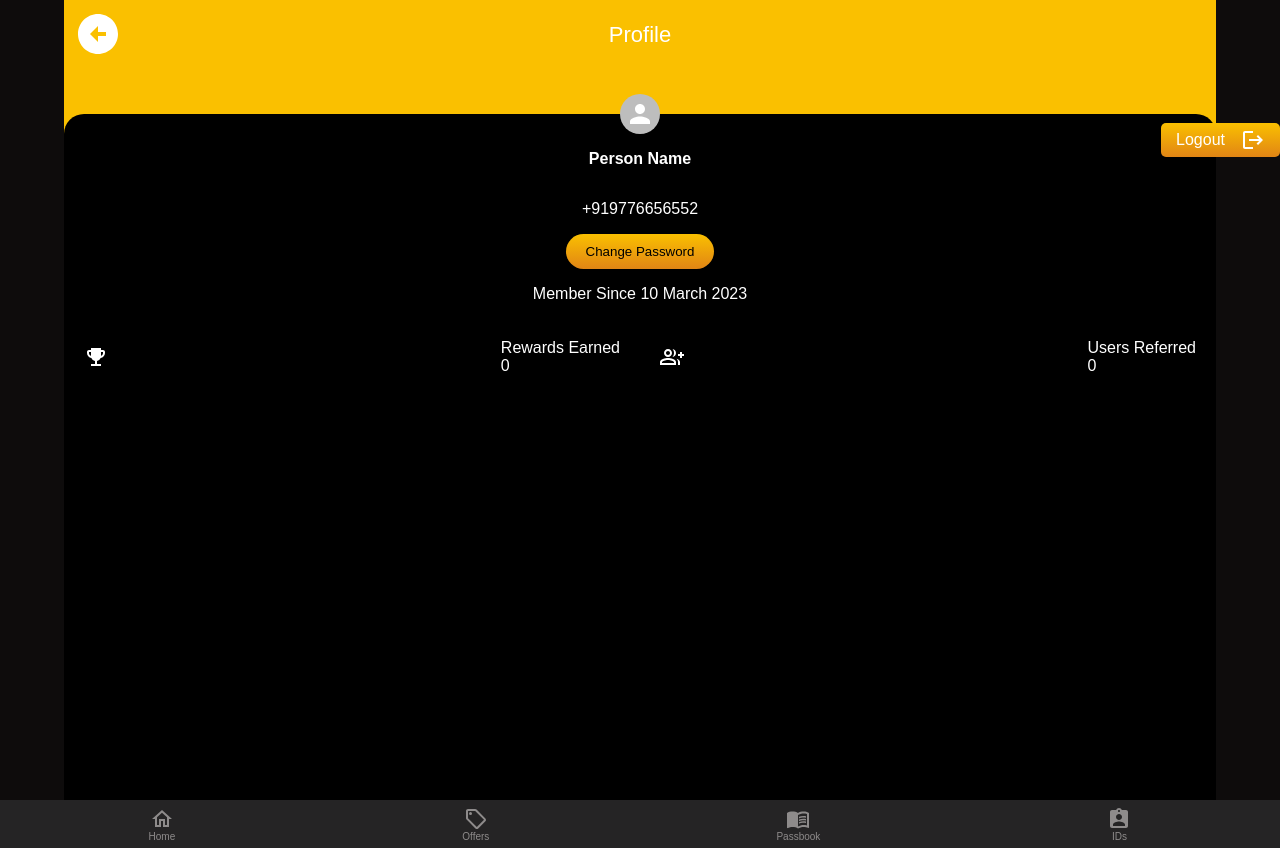
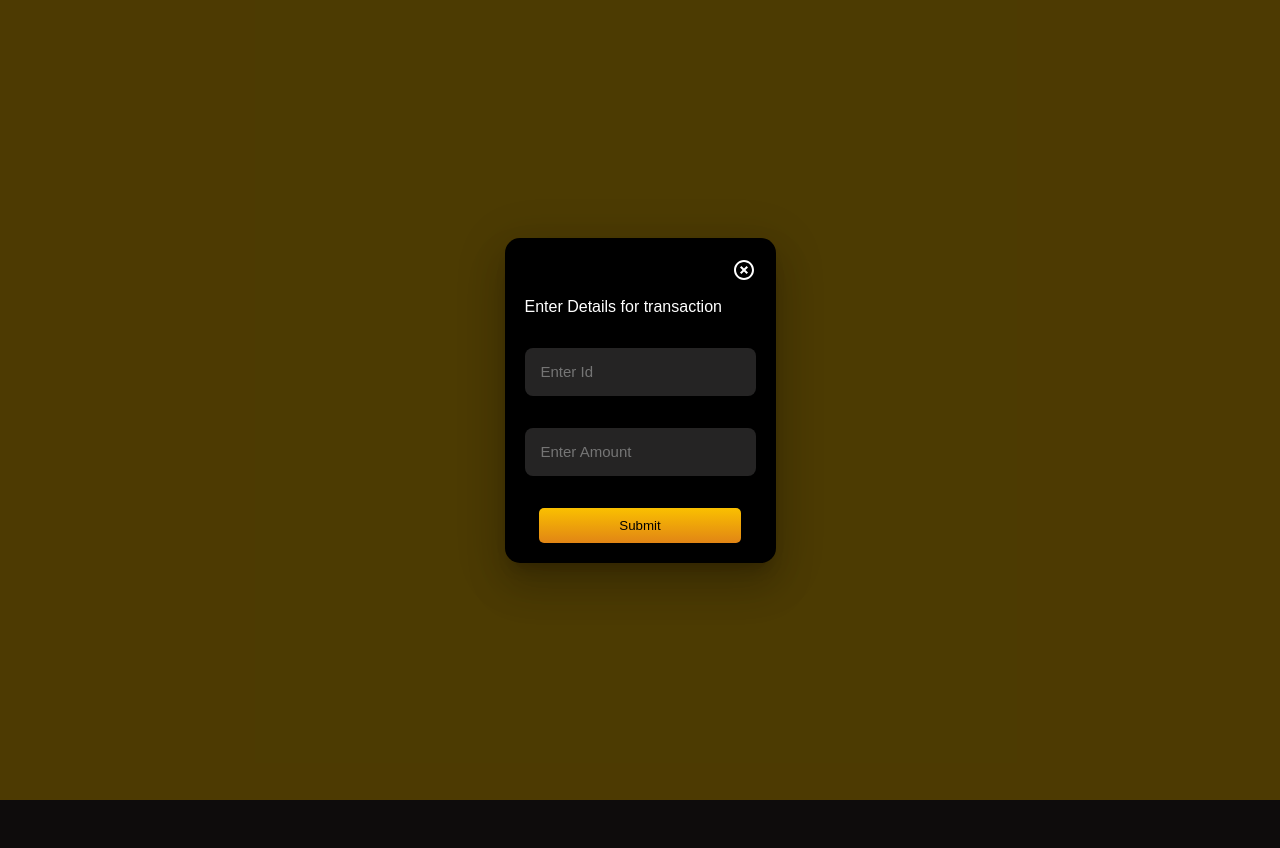
Before and after one commit to brijeshIvory/digital-wallet, a React (Create React App) app: page /profile in a window 1280 px wide. After the commit the page ends 800 px from the top, so only its background shows below. Built offline with nearby package versions, Linux system fonts and the light colour scheme.

Commit message:
third party transaction page added

```diff
--- a/src/App.js
+++ b/src/App.js
@@ -3,14 +3,16 @@ import Footer from "./Components/Footer";
 // import Passbook from "./Components/Passbook";
 import Router from "./Router/Router";
 // import CreateID from "./Components/CreateID";
-// import Passbook from "./Components/Passbook";
+import Passbook from "./Components/Passbook";
+import ThirdPartyTransaction from "./Components/3rdPartyTransaction/index.jsx";
 function App() {
   return (
     <div className="app">
-      <Router />
-      <Footer />
+      {/* <Router />
+      <Footer /> */}
       {/* <CreateID /> */}
       {/* <Passbook /> */}
+      <ThirdPartyTransaction />
     </div>
   );
 }
--- /dev/null
+++ b/src/Components/3rdPartyTransaction/index.jsx
@@ -0,0 +1,21 @@
+import React from "react";
+import Dialog from "@mui/material/Dialog";
+import "./index.scss";
+import HighlightOffIcon from "@mui/icons-material/HighlightOff";
+
+function ThirdPartyTransaction() {
+  return (
+    <Dialog onClose={() => {}} open={true} className="third-party-transaction">
+      <div className="close-icon-div">
+        <HighlightOffIcon onClick={() => {}} />
+      </div>
+      <div className="close-icon-div-text">Enter Details for transaction</div>
+      <input type="text" placeholder="Enter Id" />
+      <input type="number" placeholder="Enter Amount" />
+
+      <button>Submit</button>
+    </Dialog>
+  );
+}
+
+export default ThirdPartyTransaction;
--- /dev/null
+++ b/src/Components/3rdPartyTransaction/index.scss
@@ -0,0 +1,38 @@
+.third-party-transaction {
+  background-color: #fac00098;
+  .MuiDialog-paper {
+    padding: 20px;
+    border-radius: 15px;
+    background-color: #000;
+    color: white;
+  }
+  input {
+    width: 100%;
+    height: 3rem;
+    border-width: 0;
+    outline: none;
+    border-radius: 8px;
+    background-color: #252424;
+    padding: 1rem;
+    color: #fff;
+    font-size: 15px;
+    margin-bottom: 2rem;
+  }
+
+  button {
+    background: linear-gradient(180deg, #fac000 0%, rgb(225, 133, 21) 100%);
+    min-height: 30px;
+    border-width: 0;
+    border-radius: 5px;
+    outline: none;
+    padding: 10px 80px;
+    margin: auto;
+  }
+}
+.close-icon-div {
+  display: flex;
+  justify-content: end;
+}
+.close-icon-div-text {
+  margin: 1rem 0 2rem 0;
+}
--- a/src/Components/Passbook/index.jsx
+++ b/src/Components/Passbook/index.jsx
@@ -7,6 +7,13 @@ import DatePicker from "react-datepicker";
 import "react-datepicker/dist/react-datepicker.css";
 import { useFormik } from "formik";
 import * as yup from "yup";
+import Table from "@mui/material/Table";
+import TableBody from "@mui/material/TableBody";
+import TableCell from "@mui/material/TableCell";
+import TableContainer from "@mui/material/TableContainer";
+import TableHead from "@mui/material/TableHead";
+import TableRow from "@mui/material/TableRow";
+import Paper from "@mui/material/Paper";
 
 // const validationSchema = yup.object().shape({
 //   startDate: yup.string().required("Required !"),
@@ -14,6 +21,17 @@ import * as yup from "yup";
 //   transactionType: yup.string().required("Required !"),
 //   status: yup.string().required("Required !"),
 // });
+function createData(name, calories, fat, carbs, protein) {
+  return { name, calories, fat, carbs, protein };
+}
+
+const rows = [
+  createData("Frozen yoghurt", 159, 6.0, 24, 4.0),
+  createData("Ice cream sandwich", 237, 9.0, 37, 4.3),
+  createData("Eclair", 262, 16.0, 24, 6.0),
+  createData("Cupcake", 305, 3.7, 67, 4.3),
+  createData("Gingerbread", 356, 16.0, 49, 3.9),
+];
 
 function Passbook() {
   const [inputValue, setInputValue] = useState({
@@ -134,7 +152,66 @@ function Passbook() {
             </div>
           </div>
         ) : (
-          <div className="transaction-data">No Data Available</div>
+          <div className="transaction-data">
+            {/* <TableContainer component={Paper}>
+              <Table sx={{ maxWidth: 300 }} aria-label="simple table">
+                <TableHead>
+                  <TableRow>
+                    <TableCell>Date</TableCell>
+                    <TableCell>Transaction Type</TableCell>
+                    <TableCell>Amount</TableCell>
+                    <TableCell>Deposit</TableCell>
+                    <TableCell>Withdraw</TableCell>
+                  </TableRow>
+                </TableHead>
+                <TableBody>
+                  {rows.map((row) => (
+                    <TableRow
+                      key={row.name}
+                      sx={{ "&:last-child td, &:last-child th": { border: 0 } }}
+                    >
+                      <TableCell component="th" scope="row">
+                        {row.name}
+                      </TableCell>
+                      <TableCell align="right">{row.calories}</TableCell>
+                      <TableCell align="right">{row.fat}</TableCell>
+                      <TableCell align="right">{row.carbs}</TableCell>
+                      <TableCell align="right">{row.protein}</TableCell>
+                    </TableRow>
+                  ))}
+                </TableBody>
+              </Table>
+            </TableContainer> */}
+            <table className="transaction-data-table">
+              <tr>
+                <th className="transaction-data-table-date">Date</th>
+                <th className="transaction-data-table-transaction-type">
+                  Transaction Type
+                </th>
+                <th className="transaction-data-table-amount">Amount</th>
+                <th className="transaction-data-table-deposit">Deposit</th>
+                <th className="transaction-data-table-withdraw">Withdraw</th>
+              </tr>
+              <tr>
+                <td className="transaction-data-table-date">02/23/2022</td>
+                <td className="transaction-data-table-transaction-type">
+                  Gpay
+                </td>
+                <td className="transaction-data-table-amount">230</td>
+                <td className="transaction-data-table-deposit">yes</td>
+                <td className="transaction-data-table-withdraw">-</td>
+              </tr>
+              <tr>
+                <td className="transaction-data-table-date">05/28/2022</td>
+                <td className="transaction-data-table-transaction-type">
+                  paytm
+                </td>
+                <td className="transaction-data-table-amount">90</td>
+                <td className="transaction-data-table-deposit">-</td>
+                <td className="transaction-data-table-withdraw">yes</td>
+              </tr>
+            </table>
+          </div>
         )}
       </div>
     </div>
--- a/src/Components/Passbook/index.scss
+++ b/src/Components/Passbook/index.scss
@@ -127,4 +127,26 @@
   color: #fff;
   text-align: center;
   margin: 20px 0 20px 0;
+  width: 100%;
+  // .MuiTableContainer-root {
+  //   background-color: #f6c831;
+  // }
+  // .MuiTableRow-root {
+  //   .MuiTableCell-root {
+  //     width: 5px;
+  //   }
+  // }
 }
+.transaction-data-table {
+  border-collapse: collapse;
+  max-width: 100%;
+  th,
+  td {
+    padding: 4px;
+    font-size: 12px;
+    overflow: hidden;
+    white-space: nowrap;
+    text-overflow: ellipsis;
+    border: 0.5px solid rgb(176, 170, 170);
+  }
+}
```
